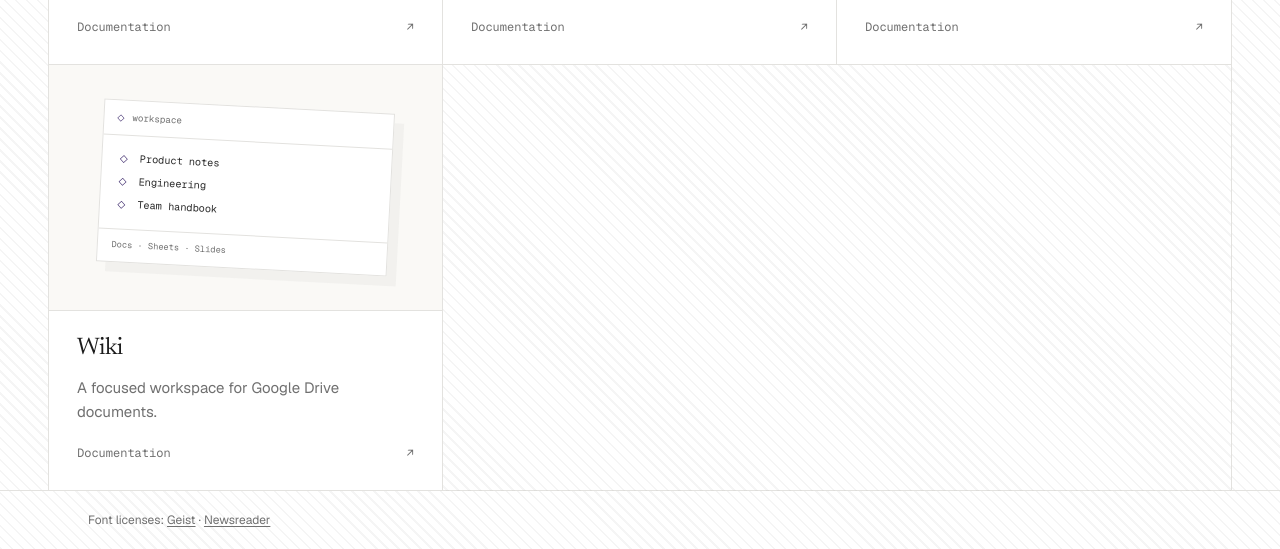
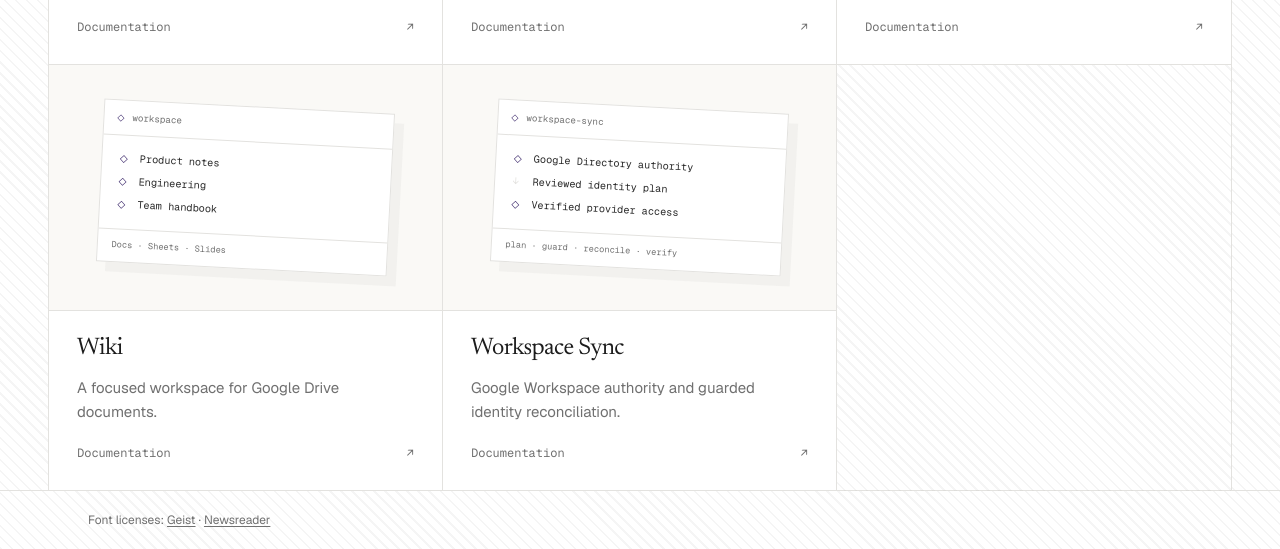
Before and after one commit to sarj-ai/long-running-agent, an Astro site in the folder apps/docs/: page /engineering-home in a window 1280 px wide. Shown: the part 756-1305 px from the top of the page. Built offline with nearby package versions, Linux system fonts and the light colour scheme; Astro itself is replaced by a stand-in of ours.

Commit message:
[NO-TICKET] docs(engineering): add Workspace Sync project

```diff
--- a/apps/docs/src/components/engineering-project-card.astro
+++ b/apps/docs/src/components/engineering-project-card.astro
@@ -54,6 +54,17 @@
         <svg class="engineering-browser-preview" fill="none" height="70" stroke="currentColor" stroke-width="1" viewBox="0 0 116 70" width="116"><rect height="68" width="114" x="1" y="1" /><path d="M1 16h114M10 9h3m4 0h3m4 0h3M14 30h52m-52 9h72m-72 9h43" /></svg>
       </div>
     )}
+    {PROJECT.id === "workspace-sync" && (
+      <div class="engineering-repository-preview engineering-preview-panel">
+        <div class="engineering-preview-label"><span class="engineering-file-symbol">◇</span> workspace-sync</div>
+        <div class="engineering-repository-tree">
+          <span class="engineering-file-symbol">◇</span><span>Google Directory authority</span>
+          <span class="engineering-tree-junction">↓</span><span>Reviewed identity plan</span>
+          <span class="engineering-file-symbol">◇</span><span>Verified provider access</span>
+        </div>
+        <div class="engineering-preview-command">plan · guard · reconcile · verify</div>
+      </div>
+    )}
   </div>
   <div class="engineering-card-body">
     <h3 id={TITLE_ID}><span class="engineering-card-title">{PROJECT.name}</span></h3>
--- a/apps/docs/src/lib/engineering-projects.ts
+++ b/apps/docs/src/lib/engineering-projects.ts
@@ -23,4 +23,10 @@
     name: "Wiki",
     description: "A focused workspace for Google Drive documents.",
   },
+  {
+    id: "workspace-sync",
+    path: "/projects/workspace-sync/",
+    name: "Workspace Sync",
+    description: "Google Workspace authority and guarded identity reconciliation.",
+  },
 ] as const;
```
Also changed, not shown: apps/docs/scripts/worker.test.ts (+2 -1 lines).
